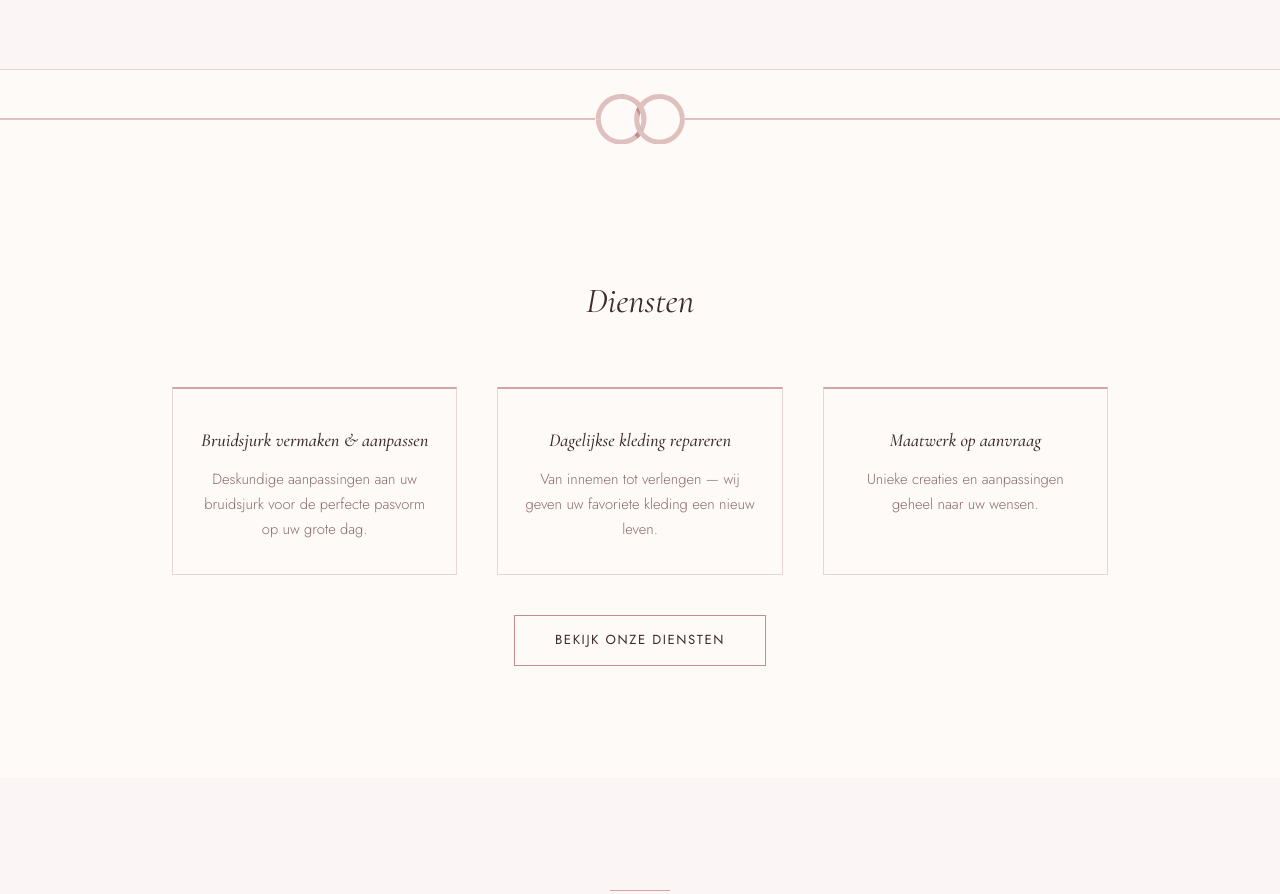
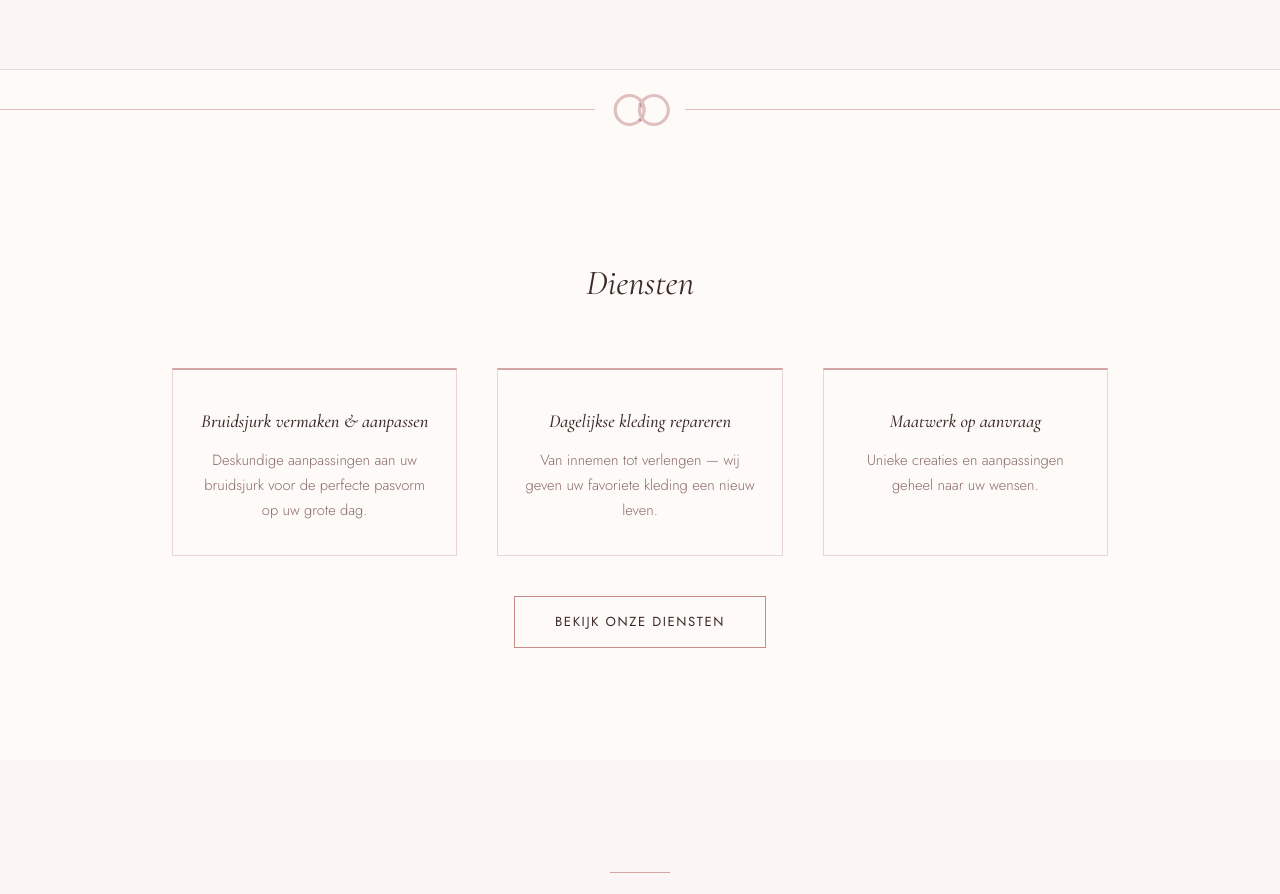
Before and after one commit to selimcelem/q-atelier, a plain HTML site: page frontend/public/index.html in a window 1280 px wide. Shown: the part 1061-1955 px from the top of the page. Drawn offline with nearby package versions, Linux system fonts and the light colour scheme; no server answers.

Commit message:
fix: crop divider rings viewBox and fix 90px size

```diff
--- a/frontend/public/index.html
+++ b/frontend/public/index.html
@@ -65,7 +65,7 @@
 
     <div class="section-divider">
       <div class="divider-rings">
-        <svg xmlns="http://www.w3.org/2000/svg" viewBox="997 0 91 51.19" aria-hidden="true">
+        <svg xmlns="http://www.w3.org/2000/svg" viewBox="970 0 140 51.19" width="90" height="32" style="display:block;" aria-hidden="true">
           <defs>
             <clipPath id="clippath">
               <path d="M1044.15,3.82c-2.08-.42-3.27.5-4.7,2.06-3.89,4.24-6.39,11.41-2.98,16.55,2.5,3.77,8.63,5.72,12.26,2.23,4.59-4.43,2.72-11.86-4.58-20.83-2.08-.42,7.31,8.98,0,0Z" fill="none"/>
--- a/frontend/public/style.css
+++ b/frontend/public/style.css
@@ -287,7 +287,6 @@ nav {
 .divider-rings {
   flex-shrink: 0;
   width: 90px;
-  margin: 0 0px;
 }
 
 .divider-rings svg {
```
